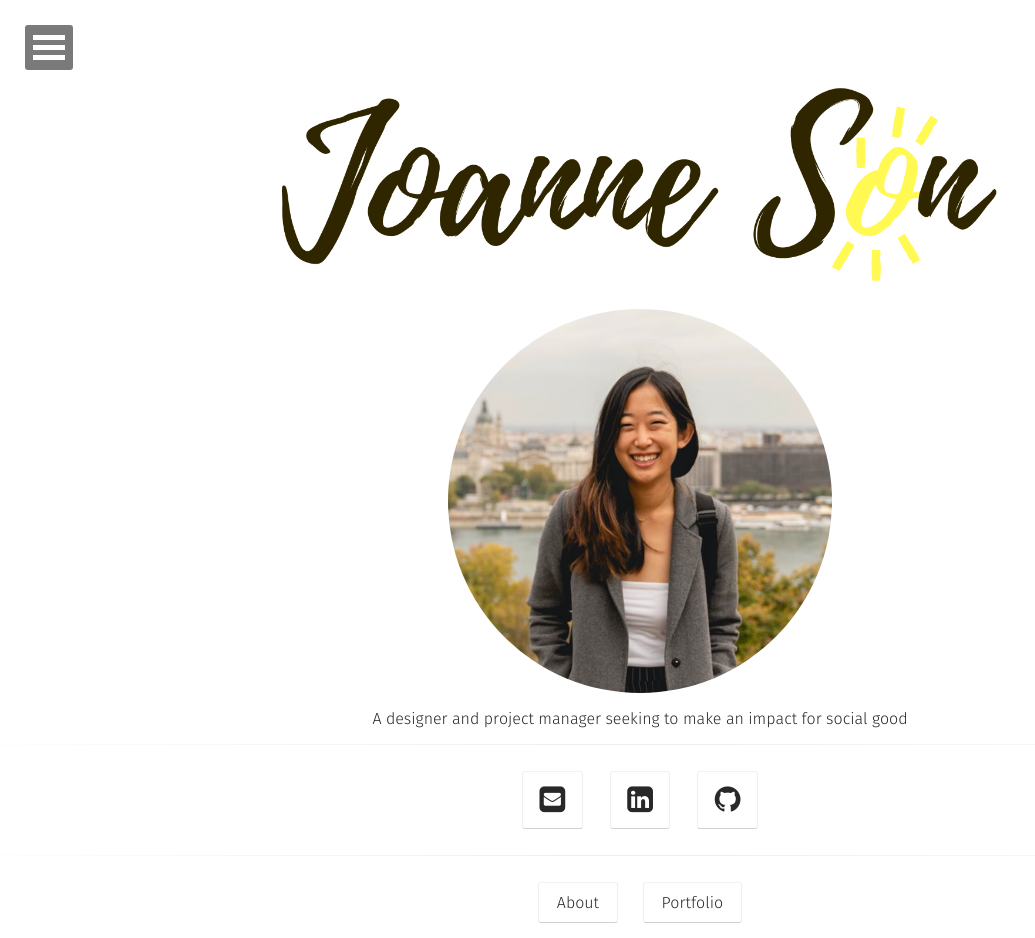
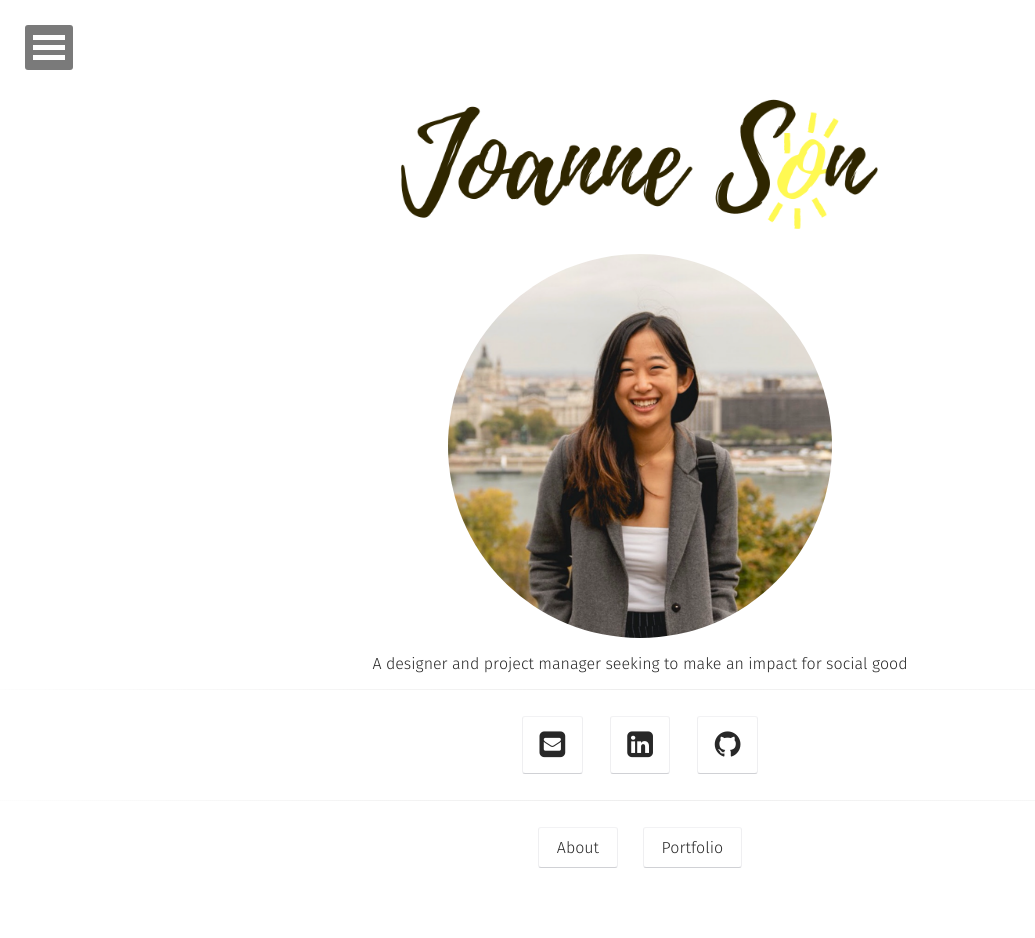
Before and after one commit to JoanneGaeunSon/joannegaeunson.com, a Jekyll site: the page built from index.html, in a window 1280 px wide. Shown: the whole page, without its empty margins (0-1035 px from the left). Built offline with Jekyll 4.4.1, drawn with Linux system fonts in a browser that asks for light colours; some web fonts are replaced; after the commit the page ends 900 px from its top, so only the background shows below that.

Commit message:
Update home.html

```diff
--- a/_layouts/home.html
+++ b/_layouts/home.html
@@ -15,7 +15,7 @@
                  <br/>
                  <br/>
                      <a href="{{ site.url }}">
-                        <img src= "/assets/img/logo.jpg" style = "max-width:60%; height:auto">
+                        <img src= "/assets/img/logo.jpg" style = "max-width:40%; height:auto">
                      </a>
                      <br/>
 
```
